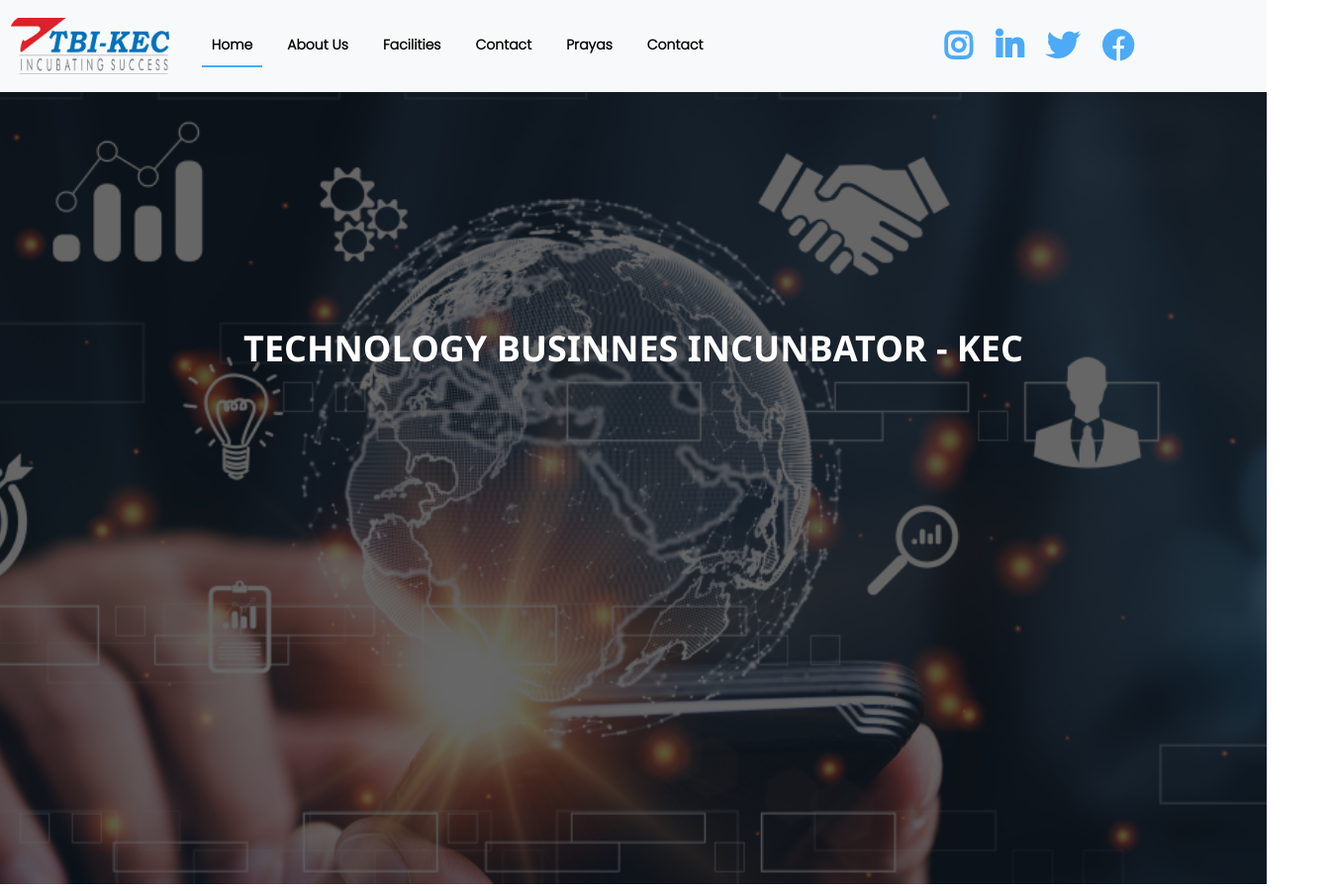
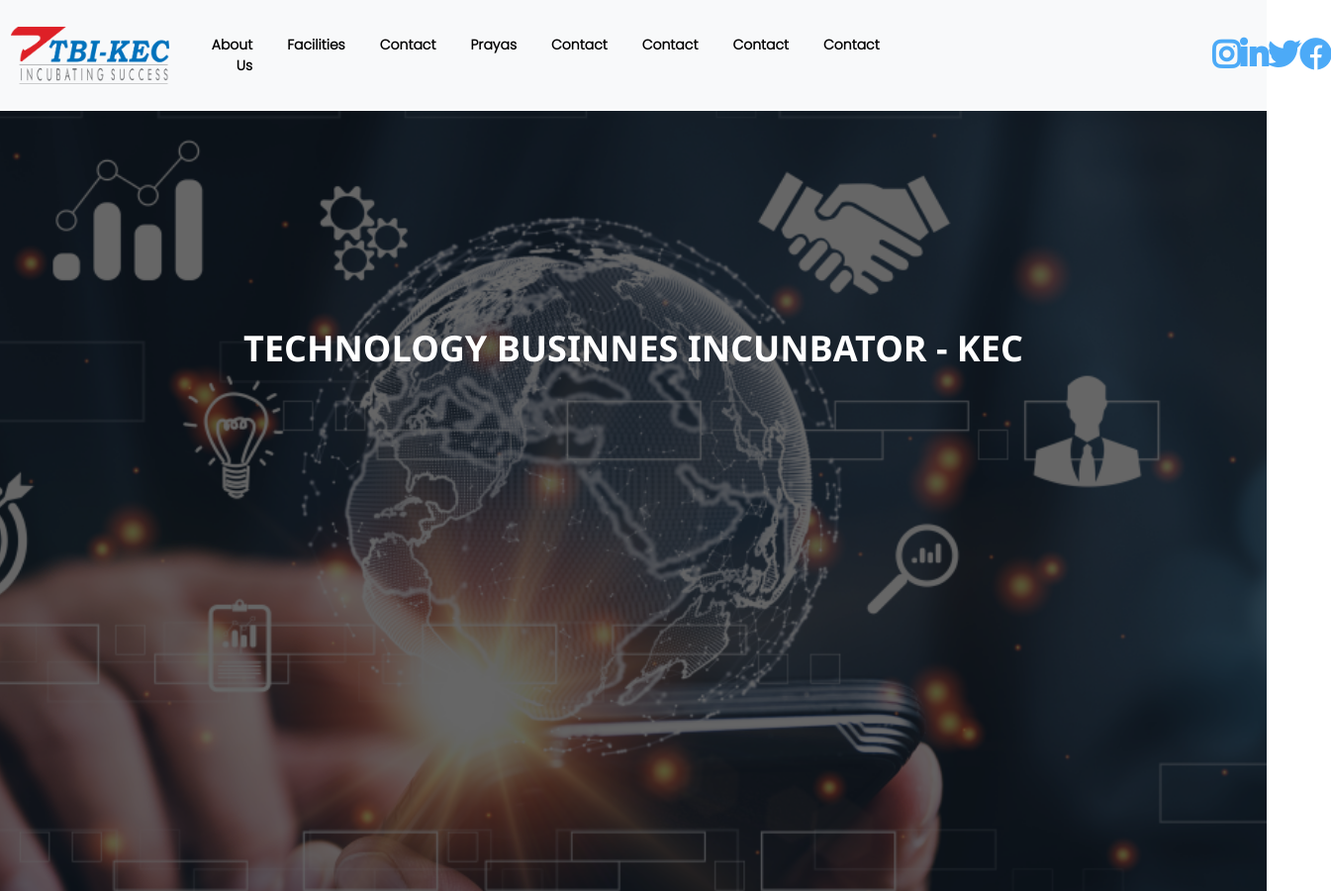
Before and after one commit to veenaskumar/TBI-KEC, a plain HTML site: page TBI-KEC/index.html in a window 1280 px wide. Shown: the top 900 px of the page at 99% size, 1345 px wide, since content can reach past the window. Drawn offline with nearby package versions, Linux system fonts and the light colour scheme; a web font is replaced by a local one.

Commit message:
nav chage

```diff
--- a/TBI-KEC/index.html
+++ b/TBI-KEC/index.html
@@ -28,16 +28,16 @@
 <body>
     <!--navbar-->
     <header>
-        <nav class="navbar navbar-expand-lg navbar-light bg-light sticky-top">
+        <nav class="navbar navbar-expand-lg navbar-light bg-light fixed ">
             <div class="container-fluid">
                 <a class="navbar-brand" width href="./index.html"><img src="./images/TBI.png" alt="" width="160px"></a>
-                <div class="collapse navbar-collapse navbar-container" id="navbarTogglerDemo03">
+                <div class="collapse navbar-collapse navbar-container" id="main_nav">
                     <ul class="navbar-nav me-auto mb-2 mb-lg-0 ">
-                        <li class="nav-link active-link">
+                        <!-- <li class="nav-link active-link">
                             <a href="#">Home
                             </a>
                             <div class="underline"></div>
-                        </li>
+                        </li> -->
                         <li class="nav-link">
                             <a href="./about.html">About Us</a>
                             <div class="underline"></div>
@@ -58,6 +58,19 @@
                             <a href="#">Contact</a>
                             <div class="underline"></div>
                         </li>
+                        <li class="nav-link">
+                            <a href="#">Contact</a>
+                            <div class="underline"></div>
+                        </li>
+                        <li class="nav-link">
+                            <a href="#">Contact</a>
+                            <div class="underline"></div>
+                        </li>
+                        <li class="nav-link">
+                            <a href="#">Contact</a>
+                            <div class="underline"></div>
+                        </li>
+
                     </ul>
                     <div class="nav-footer">
 
@@ -428,6 +441,7 @@
     <script>
         AOS.init();
     </script>
+    <script src="./script/nav.js"></script>
 </body>
 
 </html>
--- /dev/null
+++ b/TBI-KEC/script/nav.js
@@ -0,0 +1,15 @@
+
+document.addEventListener("DOMContentLoaded", function(){
+    window.addEventListener('scroll', function() {
+        if (window.scrollY > 50) {
+          document.getElementById('navbar_top').classList.add('fixed-top');
+          // add padding top to show content behind navbar
+          navbar_height = document.querySelector('.navbar').offsetHeight;
+          document.body.style.paddingTop = navbar_height + 'px';
+        } else {
+          document.getElementById('navbar_top').classList.remove('fixed-top');
+           // remove padding top from body
+          document.body.style.paddingTop = '0';
+        }
+    });
+  });
--- a/TBI-KEC/stylesheet/nav.css
+++ b/TBI-KEC/stylesheet/nav.css
@@ -149,15 +149,9 @@
 .nav-footer{
 
     width: 18%;
-    margin: 0 auto;
+    margin-left: 30%;
     display: flex;
     justify-content: space-between;
     align-items: center;
     font-size: 25px;
 }
-
-
-.nav-move{
-    display: flex;
-    justify-content: space-between;
-}
```
Also changed, not shown: TBI-KEC/about.html (+2 -2 lines), TBI-KEC/facilities.html (+0 -5 lines), TBI-KEC/prayas.html (+10 -10 lines).
